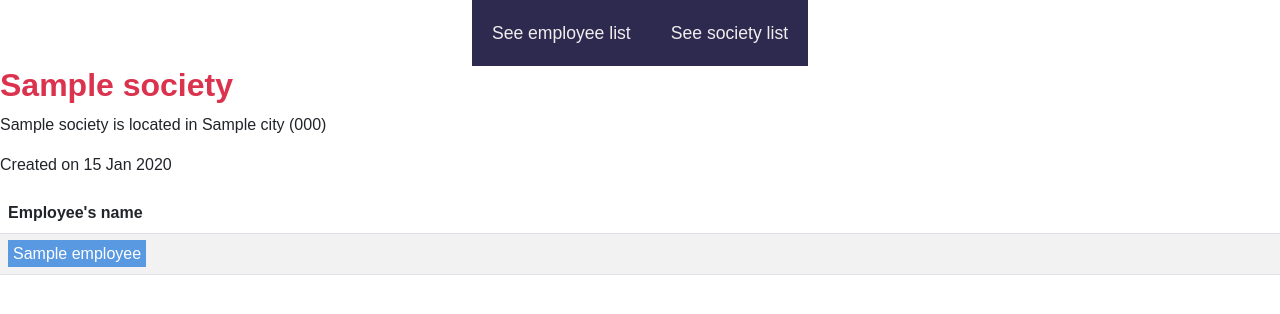
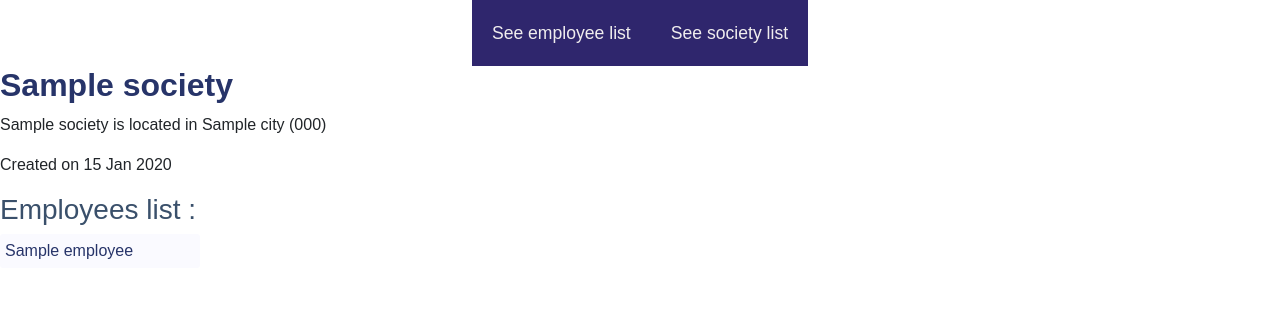
Before and after one commit to CN-Works/BusinessApp, a Symfony app: template templates/society/show_society.html.twig in a window 1280 px wide. Shown: the top 314 px of the page. Run offline with Twig, Linux system fonts and the light colour scheme; the template is opened without the code that fills it: most values are stand-ins (such as "Sample title", 1, 10 or a date in 2020); some libraries are stand-ins or nearby versions.

Commit message:
Style : display and simple design

```diff
--- a/public/css/style.css
+++ b/public/css/style.css
@@ -37,14 +37,14 @@ a:visited{
   font-size: 1.1rem;
   padding: 20px;
   color: #F0EDEE;
-  background-color: #2E294E;
+  background-color: #2f266d;
 
   text-decoration: none;
 }
 
 .navbar-button:hover {
   color: #F0EDEE;
-  background-color: #26223f;
+  background-color: #251e55;
 }
 
 .navbar-button:visited {
@@ -55,14 +55,14 @@ a:visited{
   font-size: 1.1rem;
   padding: 20px;
   color: #F0EDEE;
-  background-color: #2E294E;
+  background-color: #2f266d;
 
   text-decoration: none;
 }
 
 .navbar-button-create:hover {
   color: #F0EDEE;
-  background-color: #F26430;
+  background-color: #8d61fc;
 }
 
 .navbar-button-create:visited {
@@ -78,10 +78,19 @@ a:visited{
 
 .entity-simplelist-element {
   max-width: 200px;
-  display: flex;
-  justify-content: center;
+
+  background-color: #FAFAFF;
+  color: #273469;
 
   border-radius: 3px;
+}
+
+.entity-simplelist-element:visited {
+  color: #273469;
+}
+
+.entity-simplelist-element:hover {
+  background-color: #E4D9FF;
 }
 
 .entity-simplelist-title {
@@ -93,12 +102,12 @@ a:visited{
 
 .employee-name {
   font-weight: 700;
-  color: #2C666E;
+  color: #30343F;
 }
 
 /* Society */
 
 .society-name {
   font-weight: 700;
-  color: #DB324D;
+  color: #273469;
 }
--- a/templates/employee/show_employee.html.twig
+++ b/templates/employee/show_employee.html.twig
@@ -14,7 +14,7 @@
 <p>{{ employee.firstname }} is {{ employee.getAge }} years old and is located in {{ employee.city }}</p>
 
 <p>
-    {{ employee.firstname }} is working at <a href="{{ path("show_society" , {"id": employee.society.id}) }}">{{ employee.society.label }}</a> since {{ employee.datehired | date("d M Y") }}
+    {{ employee.firstname }} is working at <a class="entity-simplelist-element" href="{{ path("show_society" , {"id": employee.society.id}) }}">{{ employee.society.label }}</a> since {{ employee.datehired | date("d M Y") }}
 </p>
 
 
--- a/templates/society/show_society.html.twig
+++ b/templates/society/show_society.html.twig
@@ -20,18 +20,12 @@
 </p>
 
 {% if society.employees | length > 0 %}
-    <table class="table table-striped">
-        <thead>
-            <tr>
-                <th>Employee's name</th>
-            </tr>
-        </thead>
-        <tbody>
-            {% for employee in society.employees %}
-                <tr><td><a href="{{ path("show_employee" , {"id": employee.id }) }}">{{ employee }}</a></td></tr>
-            {% endfor %}
-        </tbody>
-    </table>
+    <H3 class="entity-simplelist-title">Employees list :</H3>
+    <div class="entity-simplelist">
+        {% for employee in society.employees %}
+            <a class="entity-simplelist-element" href="{{ path("show_employee" , {"id": employee.id }) }}">{{ employee }}</a>
+        {% endfor %}
+    </div>
 {% else %}
     <p>There is not any employee in this society</p>
 {% endif %}
```
